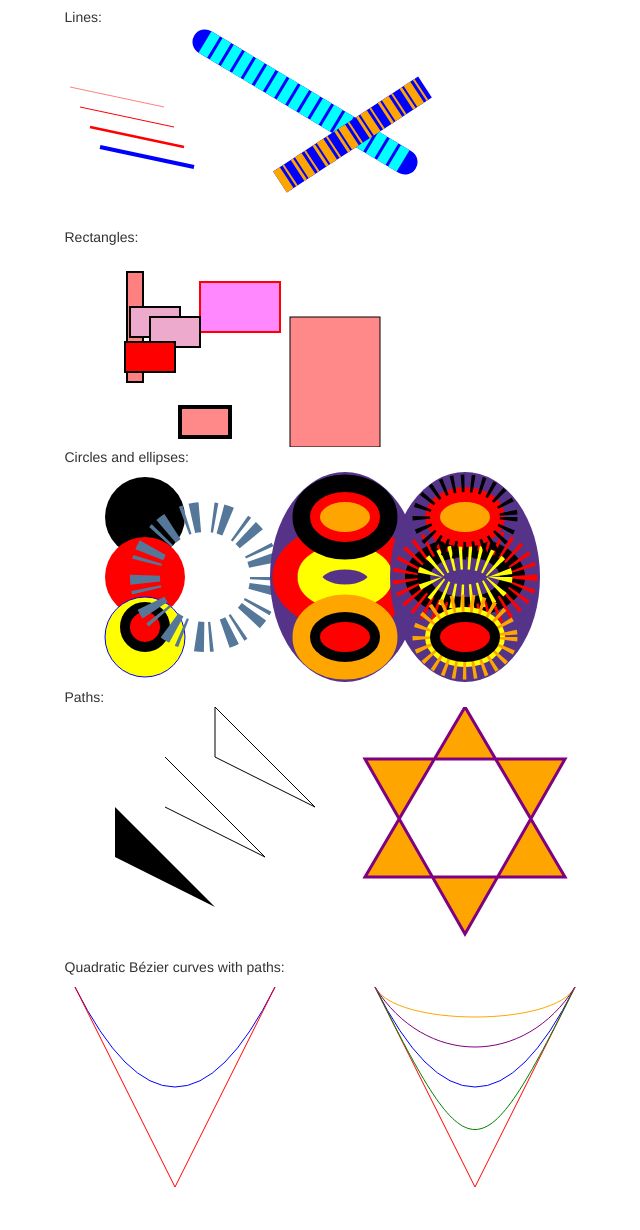
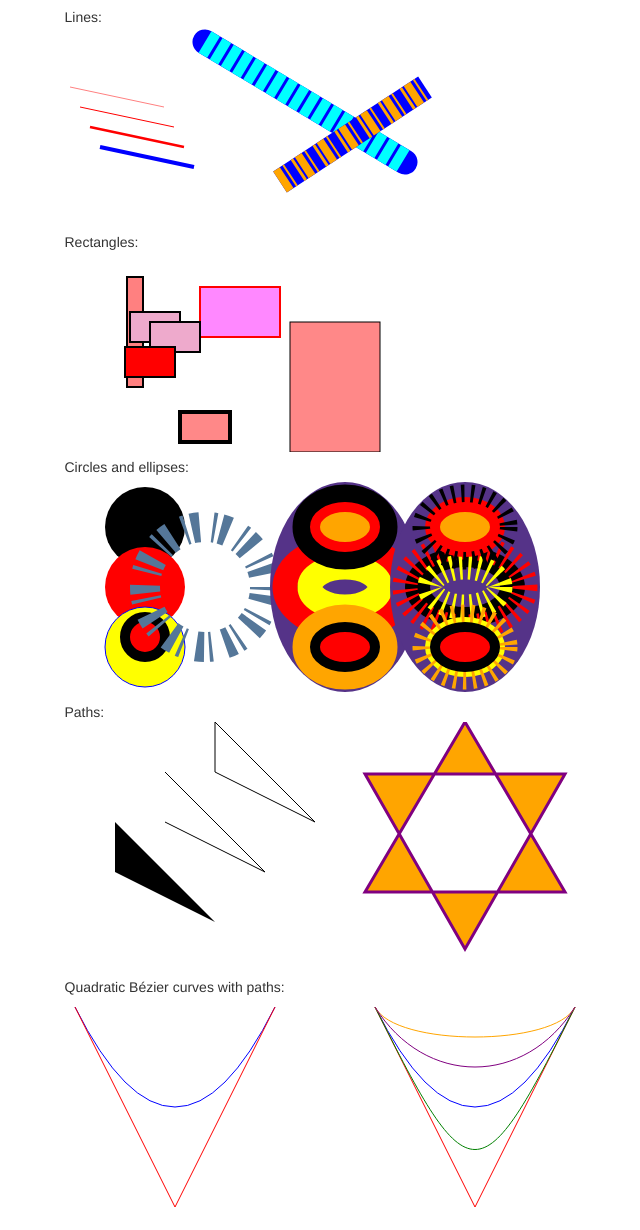
Before and after one commit to DarthKipsu/JS-training, a plain HTML site: page 04-svg/shapes/index.html in a window 1280 px wide. Shown: the part 63-1293 px from the top of the page, without its empty margins (263-903 px from the left). Drawn offline with nearby package versions, Linux system fonts and the light colour scheme.

Commit message:
use embed instead of img tab for displaying svgs

```diff
--- a/04-svg/shapes/index.html
+++ b/04-svg/shapes/index.html
@@ -15,43 +15,43 @@
     <div class="row">
       <div class="col-md-6 col-md-offset-3">
         <div>Lines:</div>
-        <div><img src="simple-lines.svg" /></div>
+        <div><embed src="simple-lines.svg" /></div>
       </div>
     </div>
     <div class="row">
       <div class="col-md-6 col-md-offset-3">
         <div>Rectangles:</div>
-        <div><img src="rectangles.svg" /></div>
+        <div><embed src="rectangles.svg" /></div>
       </div>
     </div>
     <div class="row">
       <div class="col-md-6 col-md-offset-3">
         <div>Circles and ellipses:</div>
-        <div><img src="circles.svg" /></div>
+        <div><embed src="circles.svg" /></div>
       </div>
     </div>
     <div class="row">
       <div class="col-md-6 col-md-offset-3">
         <div>Paths:</div>
-        <div><img src="paths.svg" /></div>
+        <div><embed src="paths.svg" /></div>
       </div>
     </div>
     <div class="row">
       <div class="col-md-6 col-md-offset-3">
         <div>Quadratic Bézier curves with paths:</div>
-        <div><img src="paths2.svg" /></div>
+        <div><embed src="paths2.svg" /></div>
       </div>
     </div>
     <div class="row">
       <div class="col-md-6 col-md-offset-3">
         <div>Text on a curve:</div>
-        <div><img src="text.svg" /></div>
+        <div><embed src="text.svg" /></div>
       </div>
     </div>
     <div class="row">
       <div class="col-md-6 col-md-offset-3">
         <div>Grouping and inheriting attributes:</div>
-        <div><img src="grouping.svg" /></div>
+        <div><embed src="grouping.svg" /></div>
       </div>
     </div>
   </body>
```
